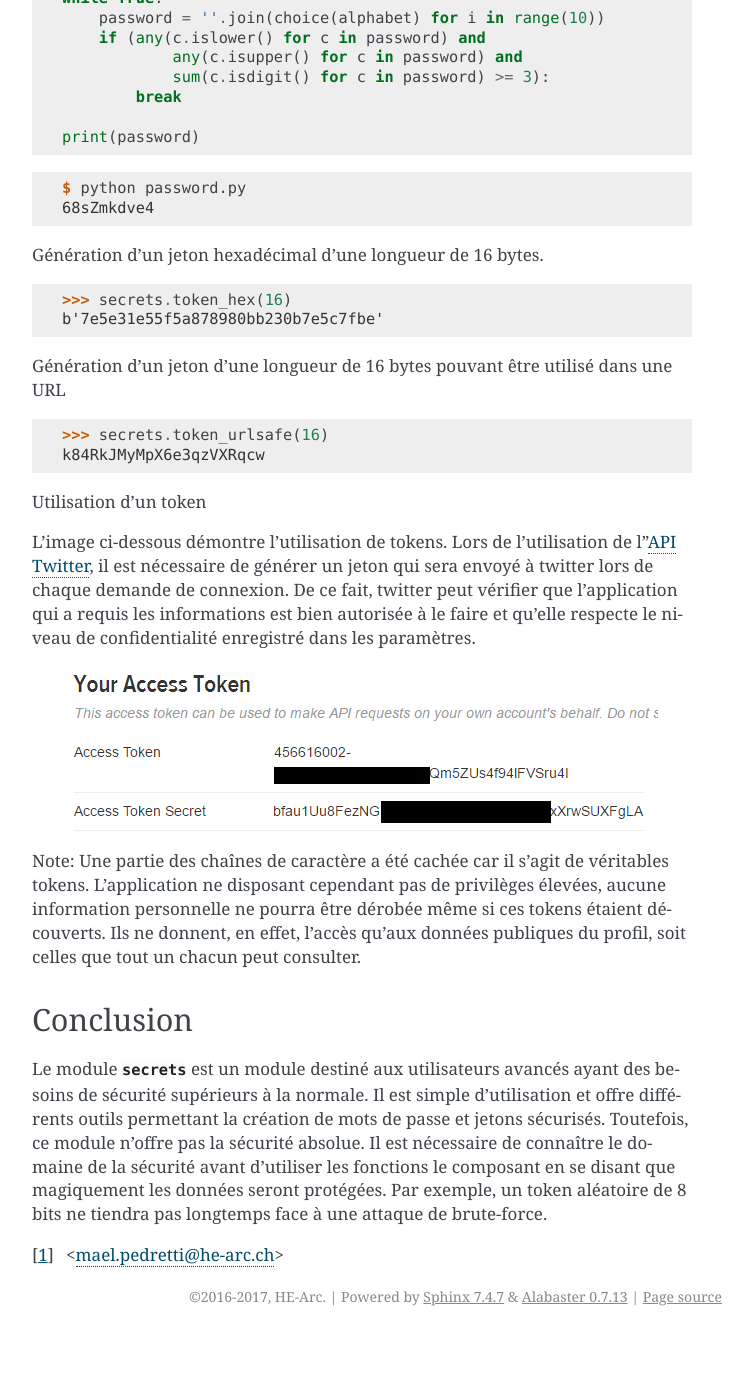
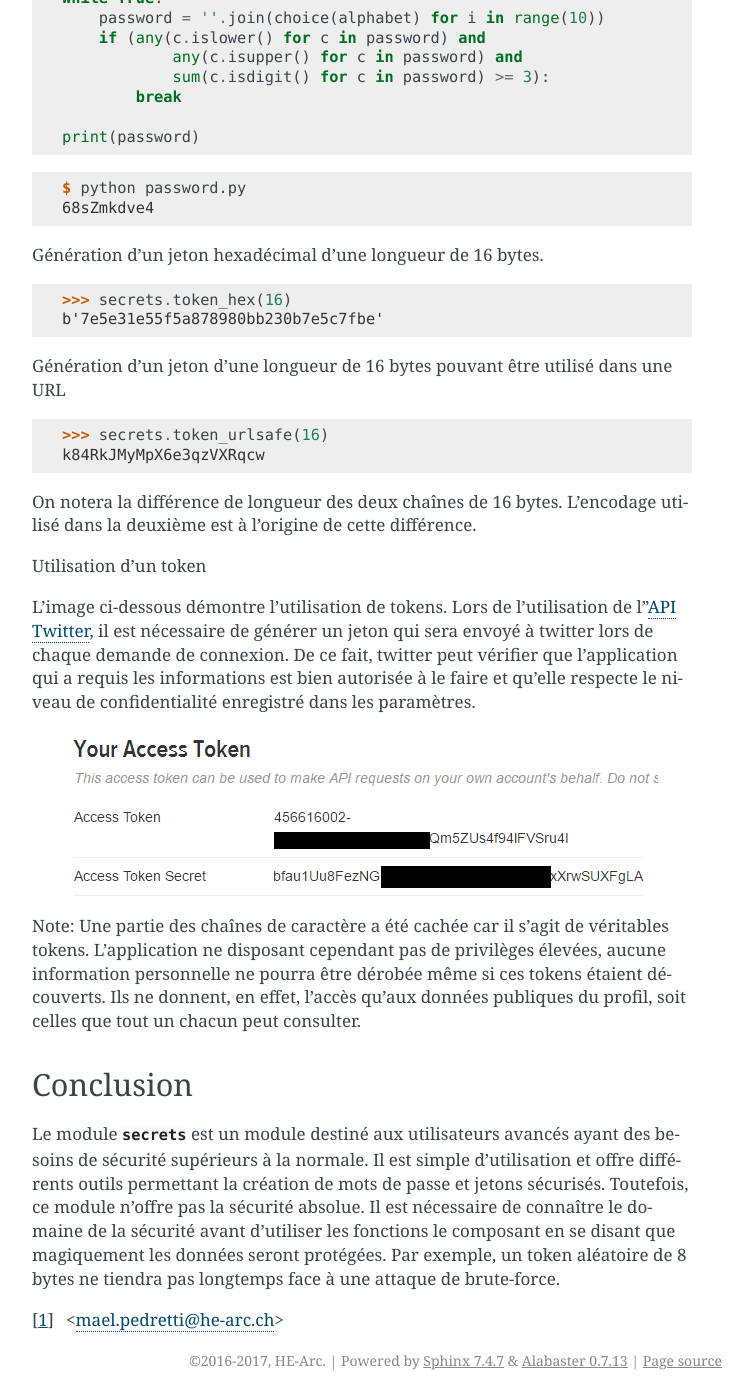
Before and after one commit to HE-Arc/livre-python, a Sphinx documentation site: the page built from source/secrets/index.rst, in a window 1280 px wide and 1400 px high, scrolled down 2148 px. Shown: the whole window, without its empty margins (388-1141 px from the left). Built offline with Sphinx 7.4.7, drawn with Linux system fonts in a browser that asks for light colours; before the commit the page ends 3484 px from its top, so only the background shows below that; some of the changed text lies outside the part shown.

Commit message:
Modifications mineurs

```diff
--- a/source/secrets/index.rst
+++ b/source/secrets/index.rst
@@ -73,6 +73,8 @@ Génération d'un jeton d'une longueur de 16 bytes pouvant être utilisé dans u
     >>> secrets.token_urlsafe(16)
     k84RkJMyMpX6e3qzVXRqcw
 
+On notera la différence de longueur des deux chaînes de 16 bytes. L'encodage utilisé dans la deuxième est à l'origine de cette différence.
+
 
 Utilisation d'un token
 
@@ -89,7 +91,7 @@ Conclusion
 ----------
 
 Le module :py:mod:`secrets` est un module destiné aux utilisateurs avancés ayant des besoins de sécurité supérieurs à la normale.
-Il est simple d'utilisation et offre différents outils permettant la création de mots de passe et jetons sécurisés. Toutefois, ce module n'offre pas la sécurité absolue. Il est nécessaire de connaître le domaine de la sécurité avant d'utiliser les fonctions le composant en se disant que magiquement les données seront protégées. Par exemple, un token aléatoire de 8 bits ne tiendra pas longtemps face à une attaque de brute-force.
+Il est simple d'utilisation et offre différents outils permettant la création de mots de passe et jetons sécurisés. Toutefois, ce module n'offre pas la sécurité absolue. Il est nécessaire de connaître le domaine de la sécurité avant d'utiliser les fonctions le composant en se disant que magiquement les données seront protégées. Par exemple, un token aléatoire de 8 bytes ne tiendra pas longtemps face à une attaque de brute-force.
 
 
 
```
Also changed, not shown: other parts of source/secrets/index.rst (+1 -1 lines).
